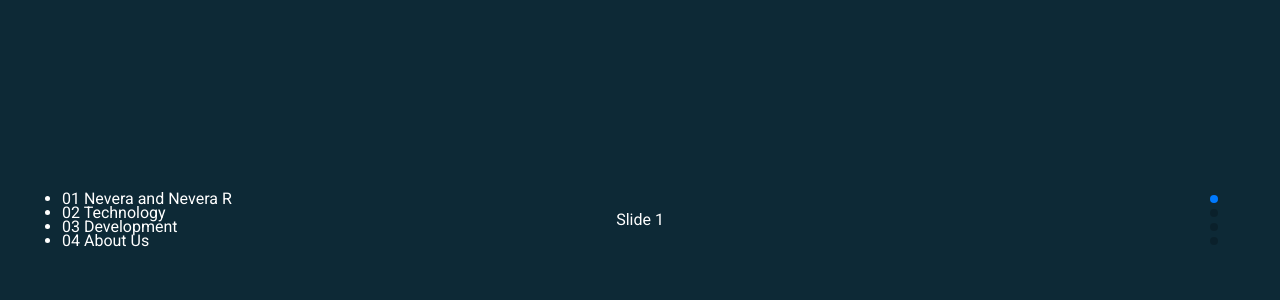
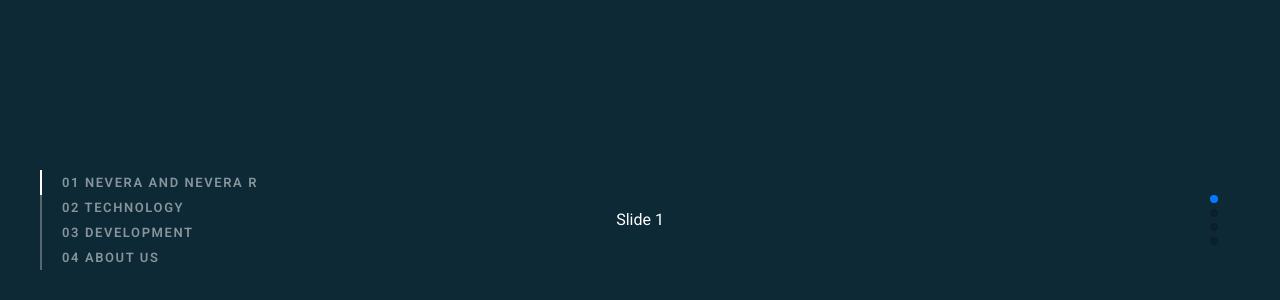
Before and after one commit to sinissto/personal-web-dev-portfolio, a React (Vite) app: page / in a window 1280 px wide. Shown: the part 180-480 px from the top of the page. Built offline with nearby package versions, Linux system fonts and the light colour scheme.

Commit message:
SideNav component styled and added hover effect

```diff
--- a/src/components/SideNav.css
+++ b/src/components/SideNav.css
@@ -10,7 +10,54 @@
 }
 
 .c-homepage-slider__pagination-progress {
+  position: absolute;
+  top: 2rem;
+  bottom: 2rem;
+  left: 0;
+  width: 2px;
+  background-color: rgba(255, 255, 255, 0.3);
+  overflow: hidden;
+  opacity: 1;
 }
 
 .c-homepage-slider__pagination-progress-line {
+  position: absolute;
+  top: 0;
+  width: 100%;
+  background-color: #ffffff;
+  height: 25%;
 }
+
+.u-b3 {
+  font-size: 1.3rem;
+  line-height: 1.5rem;
+  letter-spacing: 1.6px;
+}
+
+.u-fw-semi-bold {
+  font-weight: 600;
+}
+
+.u-uppercase {
+  text-transform: uppercase;
+}
+
+.c-homepage-slider__pagination-list ul {
+  list-style: none;
+  display: flex;
+  flex-direction: column;
+  flex-wrap: wrap;
+}
+
+.c-homepage-slider__pagination-list ul li {
+  color: rgba(255, 255, 255, 0.5);
+  padding: 5px 0;
+  cursor: pointer;
+  overflow: hidden;
+
+  transition: color 0.25s cubic-bezier(0.25, 0.46, 0.45, 0.94);
+}
+
+.c-homepage-slider__pagination-list ul li:hover {
+  color: #fff;
+}
--- a/src/components/SideNav.jsx
+++ b/src/components/SideNav.jsx
@@ -7,21 +7,19 @@ const SideNav = () => {
         <span className={"c-homepage-slider__pagination-progress-line"}></span>
       </i>
 
-      <div className="c-homepage-slider__pagination-current u-b3 u-fw-semi-bold u-uppercase">
+      <div className="u-b3 u-fw-semi-bold u-uppercase">
         <div className="c-homepage-slider__pagination-list">
           <ul>
-            <li className="js-pagination-list-item is-active">
-              <span className="js-onboarding-menu-item">
-                01 Nevera and Nevera R
-              </span>
+            <li className="">
+              <span className="">01 Nevera and Nevera R</span>
             </li>
-            <li className="js-pagination-list-item">
+            <li className="">
               <span className="js-onboarding-menu-item">02 Technology </span>
             </li>
-            <li className="js-pagination-list-item">
+            <li className="">
               <span className="js-onboarding-menu-item">03 Development </span>
             </li>
-            <li className="js-pagination-list-item">
+            <li className="">
               <span className="js-onboarding-menu-item">04 About Us </span>
             </li>
           </ul>
```
